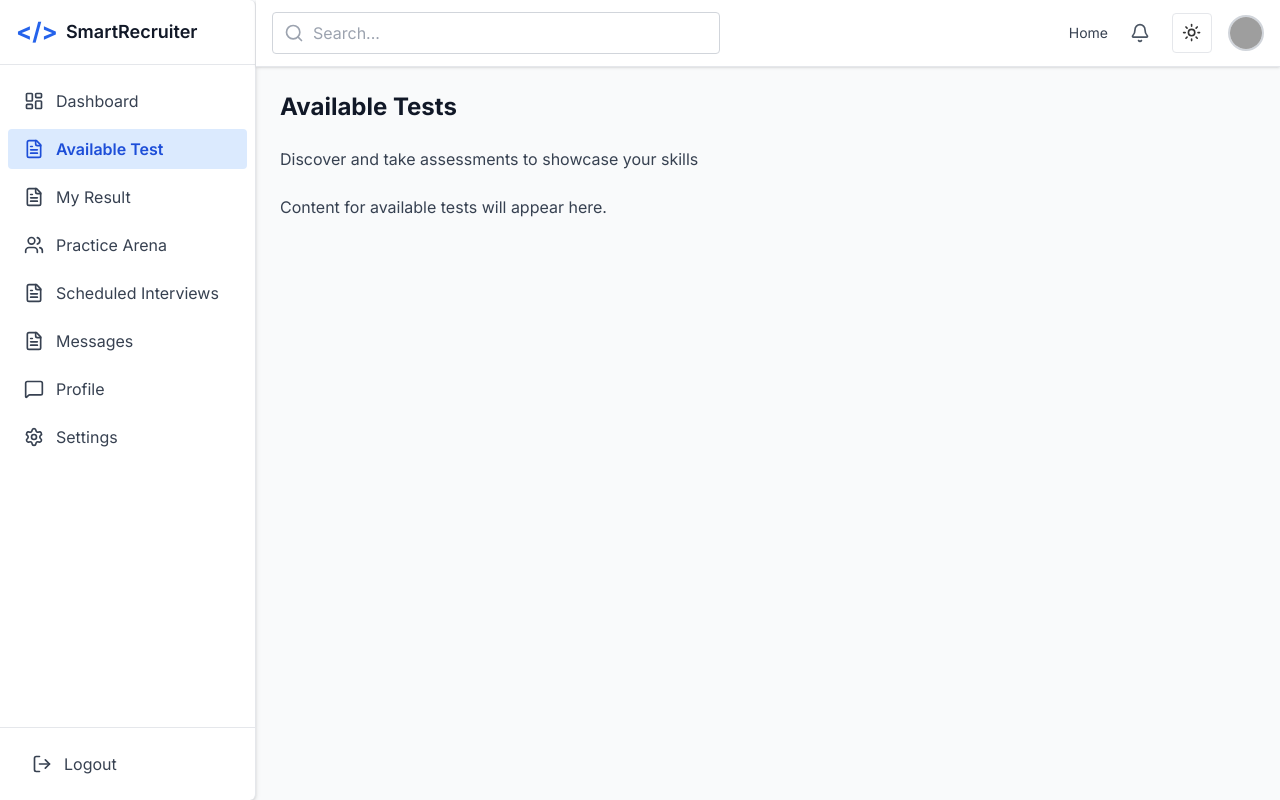
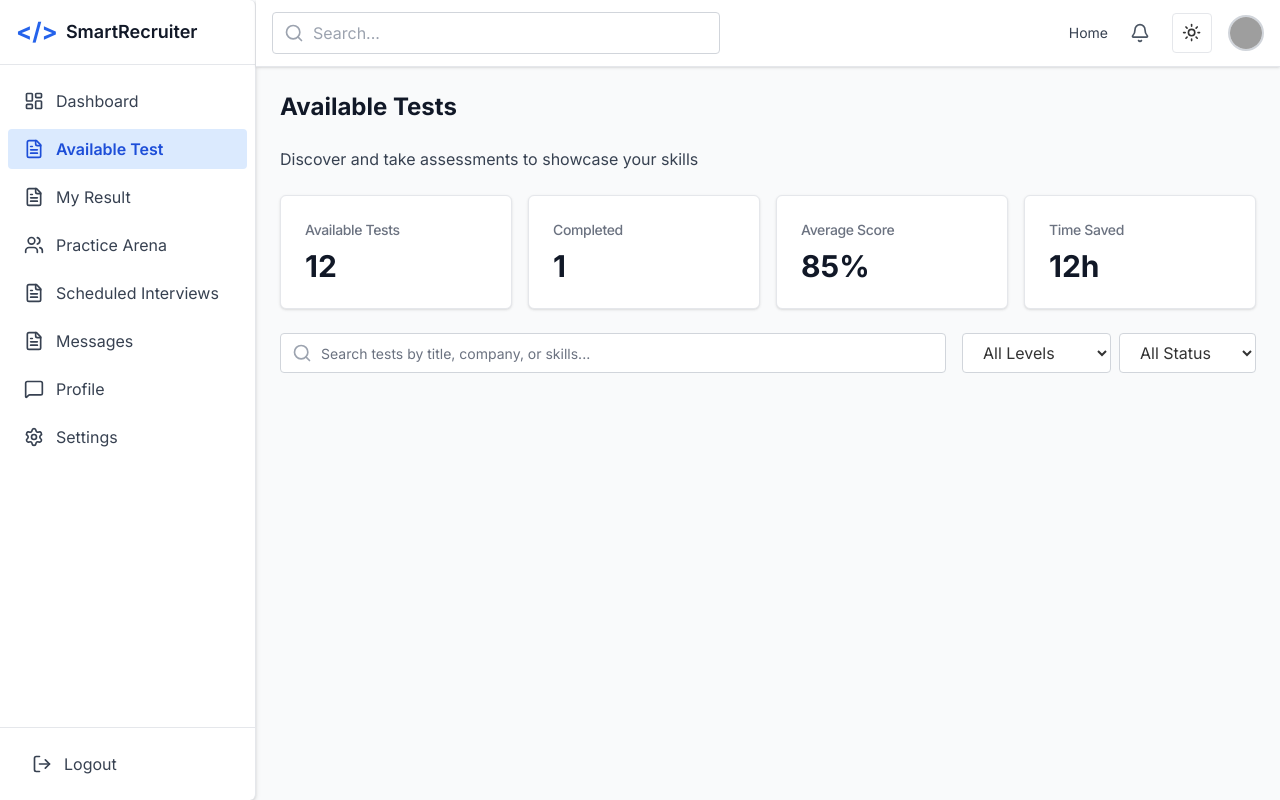
Before and after one commit to awuorochelle75/SmartRecruiter, a React (Vite) app in the folder client/: page /availabletest in a window 1280 px wide. Built offline with nearby package versions, Linux system fonts and the light colour scheme; grey boxes are pictures that could not be loaded.

Commit message:
update the availability test file

```diff
--- a/client/src/pages/Interviewee/AvailableTests.jsx
+++ b/client/src/pages/Interviewee/AvailableTests.jsx
@@ -3,6 +3,7 @@ import { Search, Bell, User } from "lucide-react";
 import IntervieweeSidebar from "../../components/IntervieweeSidebar";
 import NavbarDashboard from "../../components/NavbarDashboard";
 import { Card, CardContent, CardHeader, CardTitle } from "@/components/ui/card";
+import { Input } from "@/components/ui/input";
 import { Button } from "@/components/ui/button";
 import { Badge } from "@/components/ui/badge";
 
@@ -84,8 +85,37 @@ const AvailableTests = () => {
           <p className="text-gray-700 dark:text-gray-400">
             Discover and take assessments to showcase your skills
           </p>
-          {/* Placeholder for future content like stat cards, search, filters, and test list */}
-          <p className="text-gray-700">Content for available tests will appear here.</p>
+          <div className="grid gap-4 md:grid-cols-2 lg:grid-cols-4">
+            {availableTestsStatsData.map((stat) => (
+              <StatCard key={stat.id} title={stat.title} value={stat.value} />
+            ))}
+          </div>
+          {/* Search and Filter Section */}
+          <div className="flex flex-col md:flex-row md:items-center justify-between space-y-4 md:space-y-0 md:space-x-4">
+            {/* Search Input */}
+            <div className="relative flex-1">
+              <Search className="absolute left-3 top-1/2 -translate-y-1/2 text-gray-400 h-5 w-5" />
+              <Input
+                type="text"
+                placeholder="Search tests by title, company, or skills..."
+                className="pl-10 pr-4 py-2 border border-gray-300 rounded-md w-full focus:outline-none focus:ring-2 focus:ring-blue-500 dark:bg-gray-800 dark:border-gray-700 dark:text-white"
+              />
+            </div>
+            {/* Filter Dropdowns  */}
+            <div className="flex space-x-2">
+              <select className="px-4 py-2 border border-gray-300 rounded-md bg-white dark:bg-gray-800 dark:text-white focus:outline-none focus:ring-2 focus:ring-blue-500">
+                <option>All Levels</option>
+                <option>Beginner</option>
+                <option>Intermediate</option>
+                <option>Advanced</option>
+              </select>
+              <select className="px-4 py-2 border border-gray-300 rounded-md bg-white dark:bg-gray-800 dark:text-white focus:outline-none focus:ring-2 focus:ring-blue-500">
+                <option>All Status</option>
+                <option>Available</option>
+                <option>Completed</option>
+              </select>
+            </div>
+          </div>
         </div>
       </div>
     </div>
--- a/client/src/pages/Login.jsx
+++ b/client/src/pages/Login.jsx
@@ -22,7 +22,7 @@ function Login() {
     if (role == "recruiter") {
       navigate("/recruiter");
     } else if (role === "interviewee") {
-      navigate("/interviewee");
+      navigate("/IntervieweeDashboard");
     } else {
       alert("Please select a role");
     }
```
